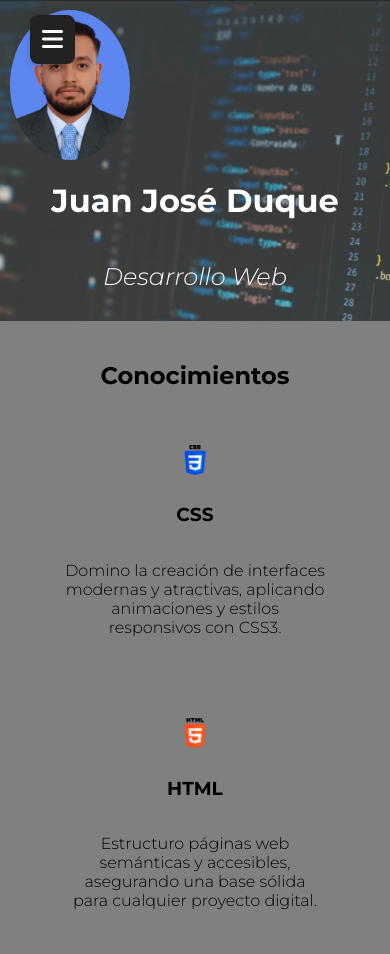
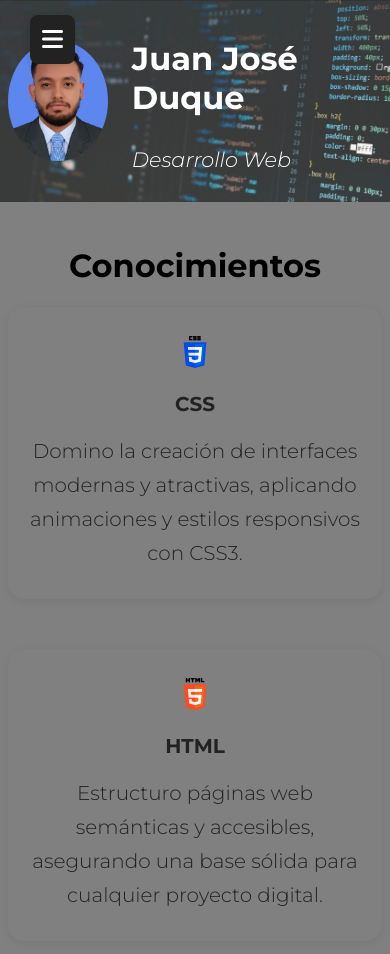
Before and after one commit to juanduque09/Portafolio, a plain HTML site: page index.html in a window 390 px wide. Shown: the top 954 px of the page. Drawn offline with Linux system fonts and the light colour scheme.

Commit message:
correccio n responsive

```diff
--- a/styles.css
+++ b/styles.css
@@ -4,20 +4,25 @@ body {
   padding: 0;
 }
 
+/* Imagen de icono */
 .Icon {
-  width: 20px;
-  height: 20px;
+  width: 32px;
+  height: 32px;
 }
 
-.background{
+/* Fondo y presentación */
+.background {
   background-image: url(images/fondo.jpeg);
-  margin: 0px;
-  padding: 50px;
+  margin: 0;
+  padding: 50px 20px;
   background-size: cover;
   background-position: center;
   display: flex;
   flex-direction: row;
   justify-content: space-around;
+  align-items: center;
+  min-height: 350px;
+  gap: 40px;
 }
 
 .contenedor {
@@ -48,7 +53,7 @@ body {
 .fotoImg {
   display: flex;
   flex-direction: column;
-  margin: 0px 0;
+  margin: 0;
   align-items: flex-start;
 }
 
@@ -59,8 +64,9 @@ body {
   object-fit: cover;
 }
 
+/* Sección conocimientos */
 .conocimientos {
-  padding: 40px;
+  padding: 40px 10px;
   display: flex;
   flex-direction: column;
   align-items: center;
@@ -68,93 +74,47 @@ body {
   font-size: 900;
   font-weight: 300;
   background: grey;
-  margin-top: 0px;
+  margin-top: 0;
 }
 
 .grid {
   display: flex;
   flex-wrap: wrap;
   gap: 30px;
-    margin: 10px 20px;
+  margin: 10px 0;
+  width: 100%;
+  justify-content: center;
 }
 
 .card {
   padding: 25px;
   border-radius: 10px;
   text-align: center;
-    flex: 1 1 calc(1/4 * 100%);
+  flex: 1 1 250px;
+  min-width: 220px;
+  max-width: 320px;
+  background: #fff;
+  color: #222;
+  box-shadow: 0 2px 8px rgba(0,0,0,0.07);
+  margin: 10px;
+  background-color: grey;
 }
 
 .iconText {
   display: flex;
+  flex-direction: column;
   align-items: center;
-    justify-content: start;
+  justify-content: center;
   gap: 10px;
+  margin-bottom: 10px;
 }
 
-@media (max-width: 1024px) and (min-width: 768px) {
-  .background {
-    flex-direction: column;
-    padding: 20px;
+.card h3 {
+  text-align: center;
+  width: 100%;
+  margin: 10px 0 0 0;
 }
-
-  .foto {
-    width: 150px;
-    height: 200px;
-  }
-
-  .contenedor {
-    text-align: center;
-  }
-
-  .grid {
-    gap: 20px;
-  }
-
-  .card {
-    flex: 1 1 calc(1/2 * 100%);
-  }
-}
-
-@media (max-width: 768px) {
-  .background {
-    flex-direction: column;
-    padding: 10px;
-  }
-
-  .foto {
-    width: 120px;
-    height: 150px;
-  }
-
-  .contenedor {
-    text-align: center;
-  }
-
-  .conocimientos {
-    padding: 20px;
-  }
-
-  .grid {
-    flex-direction: column;
-    gap: 15px;
-  }
-
-  .card {
-    flex: 1 1 100%;
-  }
-
-  .iconText {
-    flex-direction: column;
-    align-items: center;
-  }
-
-  .Icon {
-    width: 30px;
-    height: 30px;
-  }
-}
-
+/* Sidebar lateral */
 .sidebar {
   position: fixed;
   left: 0;
@@ -226,6 +186,11 @@ body {
   display: none;
 }
 
+/* Oculta el icono cuando el sidebar está abierto */
+.sidebar-toggle:checked + .sidebar-icon {
+  display: none;
+}
+
 .main-content {
   margin-left: 0;
   transition: margin-left 0.3s;
@@ -238,10 +203,7 @@ body {
   }
 }
 
-.sidebar-toggle:checked + .sidebar-icon {
-  display: none;
-}
-
+/* CONTACTO */
 .contacto {
   background: #222;
   color: #fff;
@@ -292,10 +254,124 @@ body {
   text-decoration: underline;
 }
 
-@media (max-width: 600px) {
-  .contacto-card {
-    padding: 20px 10px;
+/* Media query para tablet en modo portrait */
+@media  (max-width: 1024px) and (min-width: 701px) {
+  .background {
+    flex-direction: row;
+    padding: 24px 4vw;
+    gap: 20px;
+    min-height: 220px;
+
+  }
+  .foto {
+    width: 120px;
+    height: 150px;
+  }
+  .contenedor {
+    text-align: center;
+    align-items: center;
+  }
+  .conocimientos {
+    padding: 20px 2vw;
+    display: block;
+    text-align: center;
+  }
+  .grid {
+    flex-direction: column;
+    gap: 16px;
+    margin: 0;
+    width: 100%;
+  }
+  .card {
     min-width: 0;
-    width: 90vw;
+    max-width: 100%;
+    width: 100%;
+    margin: 0 0 18px 0;
+    padding: 18px 10px;
+    box-sizing: border-box;
+  }
+
+  .card p {
+    font-size: 20px;
   }
 }
+
+
+/* Media query para mobile en modo portrait */
+@media (max-width: 700px) {
+  .background {
+    flex-direction: row;
+    padding: 18px 2vw;
+    gap: 14px;
+    min-height: 120px;
+  }
+  .foto {
+    width: 100px;
+    height: 120px;
+  }
+  .contenedor {
+    text-align: left;
+    align-items: flex-start;
+    padding-left: 10px;
+  }
+  .intro {
+    font-size: 2em;
+    margin-bottom: 12px;
+  }
+  .desarrollador {
+    font-size: 1.3em;
+    margin-bottom: 12px;
+  }
+  .conocimientos {
+    padding: 18px 2vw;
+  }
+  .conocimientos h2 {
+    font-size: 2em;
+    margin-bottom: 22px;
+  }
+  .grid {
+    display: flex;
+    flex-direction: column;
+    gap: 28px;
+    margin: 0;
+    width: 100%;
+  }
+  .card {
+    width: 100%;
+    max-width: 100%;
+    min-width: 0;
+    margin: 0 0 22px 0;
+    padding: 28px 14px;
+    box-sizing: border-box;
+    border-radius: 16px;
+    background:gray;
+    color: #222;
+    box-shadow: 0 2px 8px rgba(0,0,0,0.07);
+    border: 1px solid gray;
+    font-size: 40px;
+  }
+  .iconText {
+    margin-bottom: 18px;
+  }
+  .card h3 {
+    font-size: 20px;
+    margin: 14px 0 0 0;
+  }
+  .card p {
+    font-size: 1.18sem;
+    font-size: 20px;
+    margin: 14px 0 0 0;
+    line-height: 1.7;
+    text-align: center;
+  }
+  .contacto h2 {
+    font-size: 1.4em;
+  }
+  .contacto-card {
+    padding: 22px 6vw;
+    font-size: 1.18em;
+  }
+  .sidebar {
+    z-index: 3000;
+  }
+}
```
Lines whose indentation alone changed are shown as unchanged.
